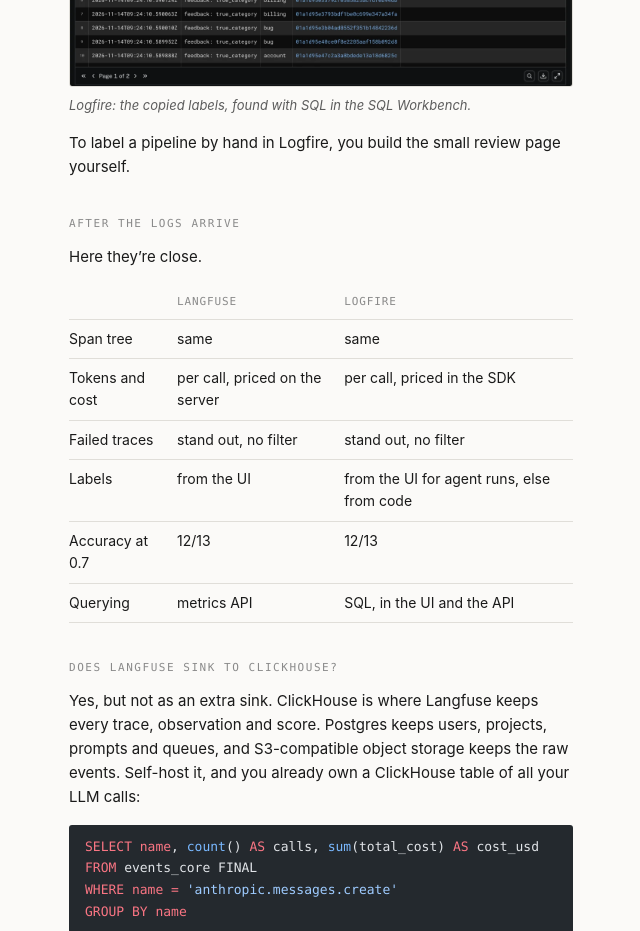
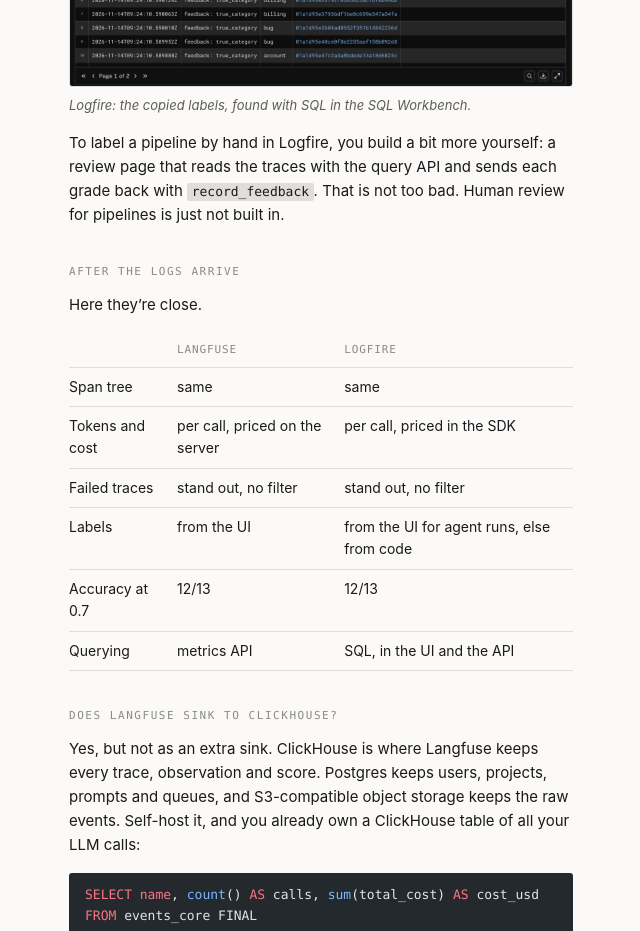
Before and after one commit to nazliander/nazliander.github.io, a plain HTML site: page writing/logfire-vs-langfuse-playing-around-to-see-the-differences/index.html in a window 1280 px wide. Shown: the part 3280-4211 px from the top of the page, without its empty margins (319-959 px from the left). Drawn offline with Linux system fonts and the light colour scheme.

Commit message:
deploy: site build of 2fb0b06

```diff
--- a/writing/logfire-vs-langfuse-playing-around-to-see-the-differences/index.html
+++ b/writing/logfire-vs-langfuse-playing-around-to-see-the-differences/index.html
@@ -62,7 +62,7 @@
 <p><em>A side note on my router:</em> it is a pipeline, not an agent, so Logfire’s annotation page stayed empty. I copied my Langfuse labels over with <code>record_feedback</code>. They land as <code>annotation</code> records, which only SQL shows:</p>
 <p><img src="/writing/langfuse-vs-logfire/logfire-annotations-sql.png" alt="The Logfire SQL Workbench, listing the true_category labels next to their trace IDs">
 <em>Logfire: the copied labels, found with SQL in the SQL Workbench.</em></p>
-<p>To label a pipeline by hand in Logfire, you build the small review page yourself.</p>
+<p>To label a pipeline by hand in Logfire, you build a bit more yourself: a review page that reads the traces with the query API and sends each grade back with <code>record_feedback</code>. That is not too bad. Human review for pipelines is just not built in.</p>
 <h2 id="after-the-logs-arrive">After the logs arrive</h2>
 <p>Here they’re close.</p>
 <table>
```
